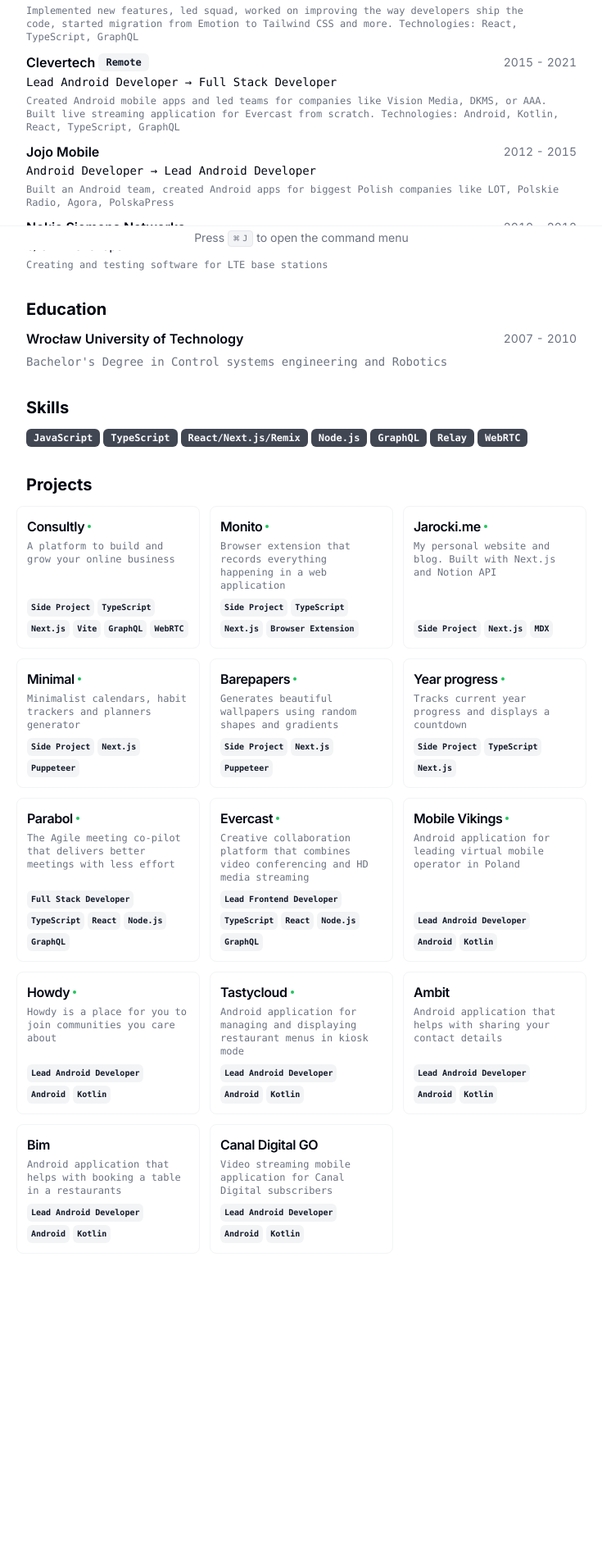
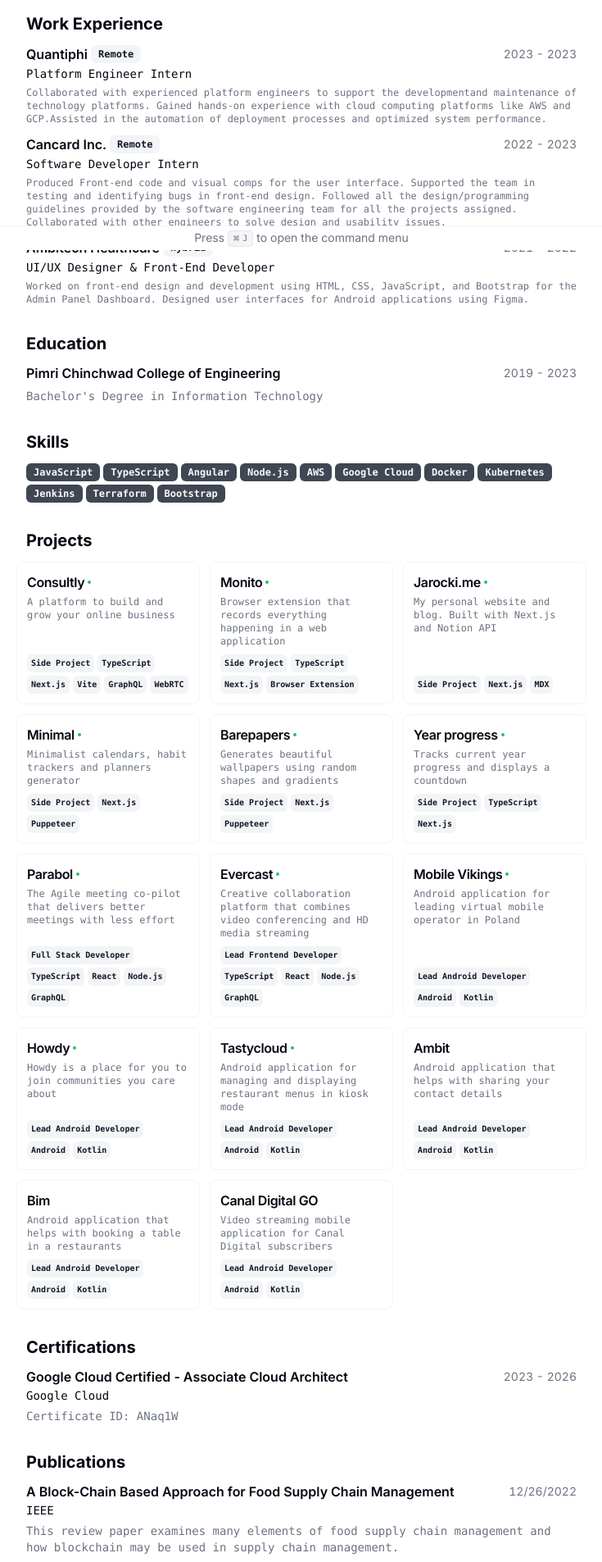
Before and after one commit to imInde09/cv, a Next.js app: page / in a window 1280 px wide. Shown: the part 495-2400 px from the top of the page at 82% size, without its empty margins (272-1007 px from the left). Before the commit the page ends 2088 px from the top, so only its background shows below. Built offline with nearby package versions, Linux system fonts and the light colour scheme.

Commit message:
Add certifications and publications sections

```diff
--- a/src/app/page.tsx
+++ b/src/app/page.tsx
@@ -183,6 +183,64 @@
             })}
           </div>
         </Section>
+        <Section>
+          <h2 className="text-xl font-bold">Certifications</h2>
+          {RESUME_DATA.certification.map((certification) => {
+            return (
+              <Card key={certification.name}>
+                <CardHeader>
+                  <div className="flex items-center justify-between gap-x-2 text-base">
+                    <h3 className="font-semibold leading-none">
+                      <a
+                        className="inline-flex gap-x-1.5 align-baseline leading-none hover:underline"
+                        href={certification.link}
+                        target="_blank"
+                      >
+                        {certification.name}
+                      </a>
+                    </h3>
+                    <div className="text-sm tabular-nums text-gray-500">
+                      {certification.issueDate} - {certification.expirationDate}
+                    </div>
+                  </div>
+                  <h4 className="font-mono text-sm leading-none">
+                  {certification.providerName}
+                </h4>
+                </CardHeader>
+                <CardContent className="mt-2">Certificate ID: {certification.certificateId}</CardContent>
+              </Card>
+            );
+          })}
+        </Section>
+        <Section>
+          <h2 className="text-xl font-bold">Publications</h2>
+          {RESUME_DATA.publication.map((publication) => {
+            return (
+              <Card key={publication.name}>
+                <CardHeader>
+                  <div className="flex items-center justify-between gap-x-2 text-base">
+                    <h3 className="font-semibold leading-none">
+                      <a
+                        className="inline-flex gap-x-1.5 align-baseline leading-none hover:underline"
+                        href={publication.link}
+                        target="_blank"
+                      >
+                        {publication.name}
+                      </a>
+                    </h3>
+                    <div className="text-sm tabular-nums text-gray-500">
+                      {publication.issueDate}
+                    </div>
+                  </div>
+                  <h4 className="font-mono text-sm leading-none">
+                  {publication.providerName}
+                </h4>
+                </CardHeader>
+                <CardContent className="mt-2">{publication.description}</CardContent>
+              </Card>
+            );
+          })}
+        </Section>
       </section>
 
       <CommandMenu
--- a/src/data/resume-data.tsx
+++ b/src/data/resume-data.tsx
@@ -20,98 +20,105 @@
 import { GitHubIcon, LinkedInIcon, XIcon } from "@/components/icons";
 
 export const RESUME_DATA = {
-  name: "Bartosz Jarocki",
-  initials: "BJ",
-  location: "Wrocław, Poland, CET",
-  locationLink: "https://www.google.com/maps/place/Wrocław",
+  name: "Prathamesh Inde",
+  initials: "PI",
+  location: "Badlapur, India, IST",
+  locationLink: "https://www.google.com/maps/place/Badlapur,+Maharashtra/@19.1640014,73.2024717,13z/data=!3m1!4b1!4m6!3m5!1s0x3be7ed5c9bc71bbd:0x87d539b0621850f3!8m2!3d19.1667854!4d73.2367896!16zL20vMDR4NmJo?entry=ttu",
   about:
-    "Full Stack Engineer focused on building products with extra attention to detail",
+    "A skilled Front-end engineer and Platform Engineer with expertise in Angular, AWS, and building responsive interfaces.",
   summary:
-    "As a Full Stack Engineer, I have successfully taken multiple products from 0 to 1. I lead teams effectively, ensuring an environment where people can do their best work. Currently, I work mostly with TypeScript, React, Node.js, and GraphQL. I have over 8 years of experience in working remotely with companies all around the world.",
-  avatarUrl: "https://avatars.githubusercontent.com/u/1017620?v=4",
+    "A motivated front-end engineer and platform engineer with expertise in Angular, HTML, CSS, JavaScript and responsive interface development. Skilled in crafting intuitive user experiences using design thinking principles. Published academic research on emerging technologies demonstrates analytical abilities. Google Cloud certified with hands-on experience in cloud infrastructure and services. Passionate about absorbing new frameworks and leveraging technologies for scalable solutions. Eager to join a collaborative team and expand skillset across the design-engineering spectrum. Driven to continuously improve interfaces for optimal usability, aesthetics and performance.",
+  avatarUrl: "https://media.licdn.com/dms/image/C5603AQG1s-Ln-Lht-g/profile-displayphoto-shrink_800_800/0/1646403027294?e=2147483647&v=beta&t=uNMcnMKqpdhgYXInuRj6EczSCqpMY8DfFoVj0bcE5h0",
   personalWebsiteUrl: "https://jarocki.me",
   contact: {
-    email: "bartosz.jarocki@hey.com",
-    tel: "+48530213401",
+    email: "prathameshinde86@gmail.com",
+    tel: "+917057238682",
     social: [
       {
         name: "GitHub",
-        url: "https://github.com/BartoszJarocki",
+        url: "https://github.com/imInde09",
         icon: GitHubIcon,
       },
       {
         name: "LinkedIn",
-        url: "https://www.linkedin.com/in/bjarocki/",
+        url: "https://www.linkedin.com/in/prathameshinde/",
         icon: LinkedInIcon,
       },
       {
         name: "X",
-        url: "https://x.com/BartoszJarocki",
+        url: "https://x.com/indeprathamesh",
         icon: XIcon,
       },
     ],
   },
   education: [
     {
-      school: "Wrocław University of Technology",
-      degree: "Bachelor's Degree in Control systems engineering and Robotics",
-      start: "2007",
-      end: "2010",
+      school: "Pimri Chinchwad College of Engineering",
+      degree: "Bachelor's Degree in Information Technology",
+      start: "2019",
+      end: "2023",
     },
   ],
   work: [
     {
-      company: "Parabol",
-      link: "https://parabol.co",
+      company: "Quantiphi",
+      link: "https://quantiphi.com/",
       badges: ["Remote"],
-      title: "Senior Full Stack Developer",
+      title: "Platform Engineer Intern",
       logo: ParabolLogo,
-      start: "2021",
-      end: "2024",
+      start: "2023",
+      end: "2023",
       description:
-        "Implemented new features, led squad, worked on improving the way developers ship the code, started migration from Emotion to Tailwind CSS and more. Technologies: React, TypeScript, GraphQL",
+        "Collaborated with experienced platform engineers to support the developmentand maintenance of technology platforms. Gained hands-on experience with cloud computing platforms like AWS and GCP.Assisted in the automation of deployment processes and optimized system performance.",
     },
     {
-      company: "Clevertech",
-      link: "https://clevertech.biz",
+      company: "Cancard Inc.",
+      link: "https://cancard.com/",
       badges: ["Remote"],
-      title: "Lead Android Developer → Full Stack Developer",
+      title: "Software Developer Intern",
       logo: ClevertechLogo,
-      start: "2015",
-      end: "2021",
+      start: "2022",
+      end: "2023",
       description:
-        "Created Android mobile apps and led teams for companies like Vision Media, DKMS, or AAA. Built live streaming application for Evercast from scratch. Technologies: Android, Kotlin, React, TypeScript, GraphQL",
+        "Produced Front-end code and visual comps for the user interface. Supported the team in testing and identifying bugs in front-end design. Followed all the design/programming guidelines provided by the software engineering team for all the projects assigned. Collaborated with other engineers to solve design and usability issues.",
     },
     {
-      company: "Jojo Mobile",
-      link: "https://bsgroup.eu/",
-      badges: [],
-      title: "Android Developer → Lead Android Developer",
+      company: "Ambitech Healthcare",
+      link: "https://www.ambitechhealthcare.com/",
+      badges: ['Hybrid'],
+      title: "UI/UX Designer & Front-End Developer",
       logo: JojoMobileLogo,
-      start: "2012",
-      end: "2015",
+      start: "2021",
+      end: "2022",
       description:
-        "Built an Android team, created Android apps for biggest Polish companies like LOT, Polskie Radio, Agora, PolskaPress",
+        "Worked on front-end design and development using HTML, CSS, JavaScript, and Bootstrap for the Admin Panel Dashboard. Designed user interfaces for Android applications using Figma.",
     },
-    {
-      company: "Nokia Siemens Networks",
-      link: "https://www.nokia.com",
-      badges: [],
-      title: "C/C++ Developer",
-      logo: NSNLogo,
-      start: "2010",
-      end: "2012",
-      description: "Creating and testing software for LTE base stations",
-    },
+    // {
+    //   company: "Nokia Siemens Networks",
+    //   link: "https://www.nokia.com",
+    //   badges: [],
+    //   title: "C/C++ Developer",
+    //   logo: NSNLogo,
+    //   start: "2010",
+    //   end: "2012",
+    //   description: "Creating and testing software for LTE base stations",
+    // },
   ],
   skills: [
     "JavaScript",
     "TypeScript",
-    "React/Next.js/Remix",
+    "Angular",
     "Node.js",
-    "GraphQL",
-    "Relay",
-    "WebRTC",
+    "AWS",
+    "Google Cloud",
+    "Docker",
+    "Kubernetes",
+    "Jenkins",
+    "Terraform",
+    "Bootstrap",
+    // "GraphQL",
+    // "Relay",
+    // "WebRTC",
   ],
   projects: [
     {
@@ -275,4 +282,23 @@
       logo: CDGOLogo,
     },
   ],
+  certification: [
+    {
+      name: "Google Cloud Certified - Associate Cloud Architect",
+      providerName: "Google Cloud",
+      link: "https://google.accredible.com/13f031af-b785-4224-bf86-0c7cccfd91c1?key=258dfc25da7a8b5c117f1e75c8892989ddc8cac9b8d635b0cd697a2fdb6497a5",
+      issueDate: "2023",
+      expirationDate: "2026",
+      certificateId: "ANaq1W"
+    },
+  ],
+  publication: [
+    {
+      name: "A Block-Chain Based Approach for Food Supply Chain Management",
+      providerName: "IEEE",
+      link: "https://ieeexplore.ieee.org/document/9984473",
+      issueDate: "12/26/2022",
+      description:"This review paper examines many elements of food supply chain management and  how blockchain may be used in supply chain management."
+    },
+  ]
 } as const;
```
Also changed, not shown: src/app/apple-icon.png, 1 other file (tests, documents, lock files or other folders).
